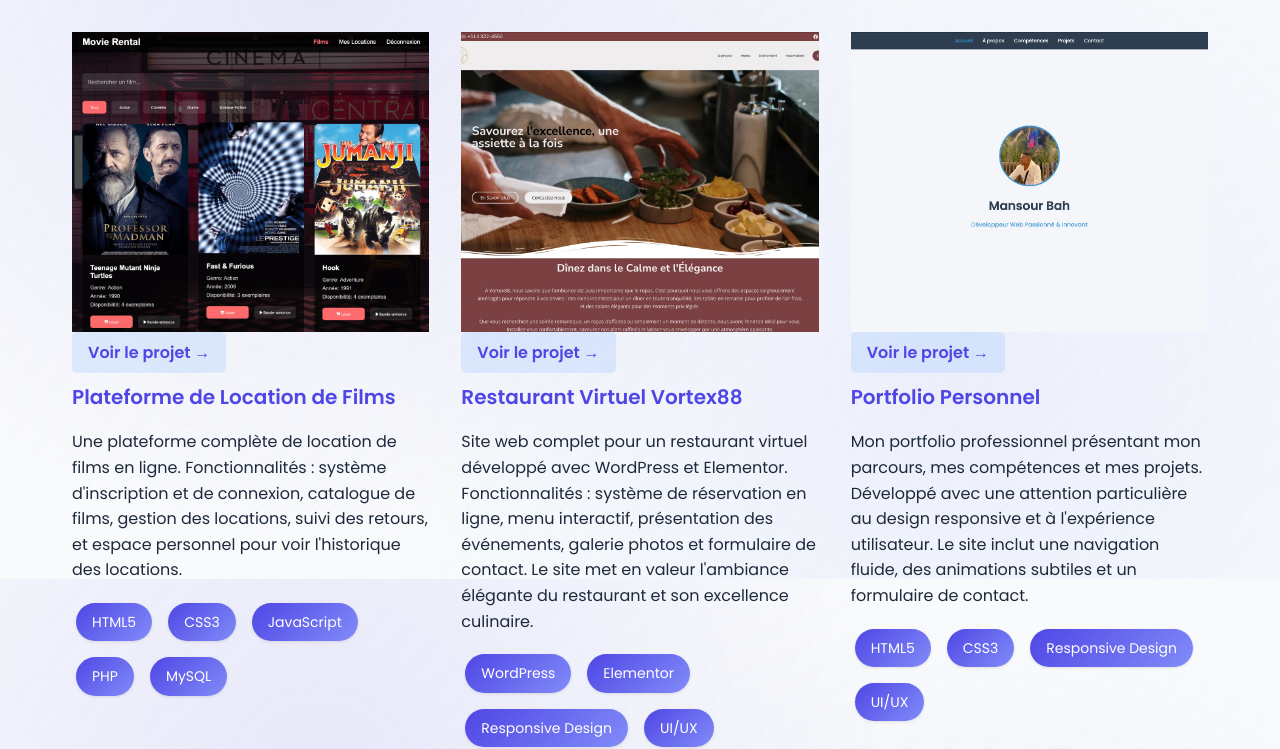
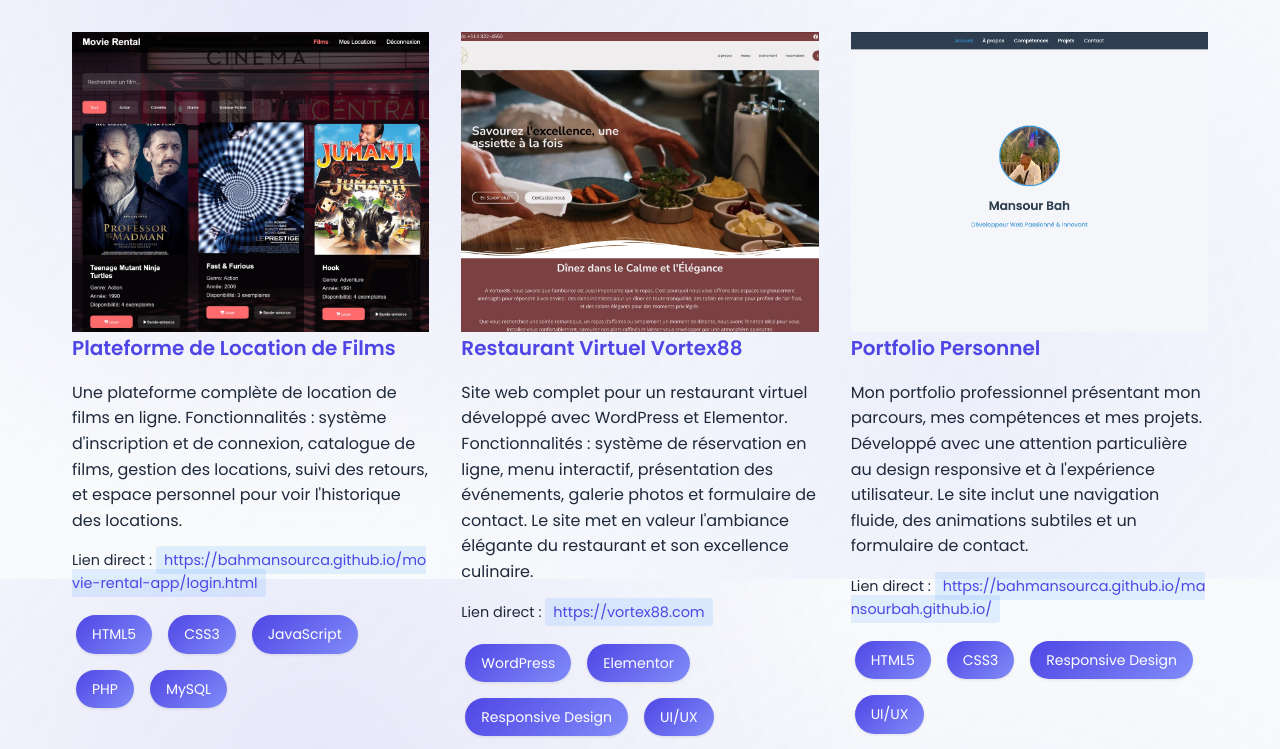
Before and after one commit to bahmansourca/mansourbah.github.io, a plain HTML site: page projects.html in a window 1280 px wide. Shown: the part 221-970 px from the top of the page. Drawn offline with Linux system fonts and the light colour scheme.

Commit message:
Add: Direct URLs to projects

```diff
--- a/projects.html
+++ b/projects.html
@@ -36,9 +36,9 @@
                         </div>
                     </div>
                     <div class="project-content">
-                        <a href="https://bahmansourca.github.io/movie-rental-app/login.html" class="direct-link" target="_blank">Voir le projet →</a>
                         <h2>Plateforme de Location de Films</h2>
                         <p>Une plateforme complète de location de films en ligne. Fonctionnalités : système d'inscription et de connexion, catalogue de films, gestion des locations, suivi des retours, et espace personnel pour voir l'historique des locations.</p>
+                        <p class="project-url">Lien direct : <a href="https://bahmansourca.github.io/movie-rental-app/login.html" target="_blank">https://bahmansourca.github.io/movie-rental-app/login.html</a></p>
                         <div class="project-tech">
                             <span>HTML5</span>
                             <span>CSS3</span>
@@ -59,9 +59,9 @@
                         </div>
                     </div>
                     <div class="project-content">
-                        <a href="https://vortex88.com" class="direct-link" target="_blank">Voir le projet →</a>
                         <h2>Restaurant Virtuel Vortex88</h2>
                         <p>Site web complet pour un restaurant virtuel développé avec WordPress et Elementor. Fonctionnalités : système de réservation en ligne, menu interactif, présentation des événements, galerie photos et formulaire de contact. Le site met en valeur l'ambiance élégante du restaurant et son excellence culinaire.</p>
+                        <p class="project-url">Lien direct : <a href="https://vortex88.com" target="_blank">https://vortex88.com</a></p>
                         <div class="project-tech">
                             <span>WordPress</span>
                             <span>Elementor</span>
@@ -81,9 +81,9 @@
                         </div>
                     </div>
                     <div class="project-content">
-                        <a href="https://bahmansourca.github.io/mansourbah.github.io/" class="direct-link" target="_blank">Voir le projet →</a>
                         <h2>Portfolio Personnel</h2>
                         <p>Mon portfolio professionnel présentant mon parcours, mes compétences et mes projets. Développé avec une attention particulière au design responsive et à l'expérience utilisateur. Le site inclut une navigation fluide, des animations subtiles et un formulaire de contact.</p>
+                        <p class="project-url">Lien direct : <a href="https://bahmansourca.github.io/mansourbah.github.io/" target="_blank">https://bahmansourca.github.io/mansourbah.github.io/</a></p>
                         <div class="project-tech">
                             <span>HTML5</span>
                             <span>CSS3</span>
--- a/style.css
+++ b/style.css
@@ -856,3 +856,24 @@ footer::before {
     transform: translateX(5px);
     background: rgba(0, 123, 255, 0.2);
 }
+
+.project-url {
+    margin: 1rem 0;
+    font-size: 0.9rem;
+}
+
+.project-url a {
+    color: var(--primary-color);
+    text-decoration: none;
+    word-break: break-all;
+    padding: 0.25rem 0.5rem;
+    background: rgba(0, 123, 255, 0.1);
+    border-radius: 3px;
+    transition: all 0.3s ease;
+}
+
+.project-url a:hover {
+    color: #0056b3;
+    background: rgba(0, 123, 255, 0.2);
+    text-decoration: underline;
+}
```
